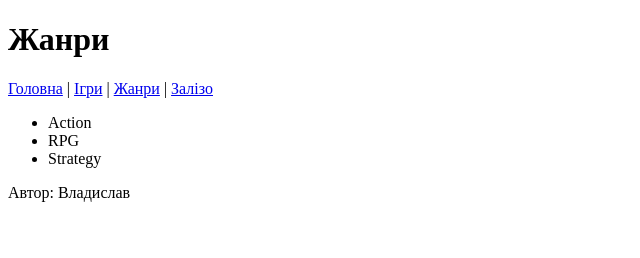
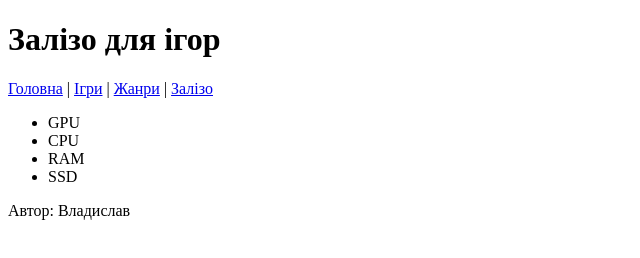
Before and after one commit to VladVoloshyn/games-project, a plain HTML site: page hardware.html in a window 1280 px wide. Shown: the whole page, without its empty margins (0-640 px from the left). Drawn offline with Linux system fonts and the light colour scheme.

Commit message:
lab2: links images lists tables iframe formatting

```diff
--- a/hardware.html
+++ b/hardware.html
@@ -1,9 +1,9 @@
 <!doctype html><html lang="uk"><head>
 <meta charset="utf-8"><meta name="author" content="Владислав">
-<title>Ігри — жанри</title>
+<title>Ігри — залізо</title>
 </head><body>
-<h1>Жанри</h1>
+<h1>Залізо для ігор</h1>
 <nav><a href="index.html">Головна</a> | <a href="games.html">Ігри</a> | <a href="genres.html">Жанри</a> | <a href="hardware.html">Залізо</a></nav>
-<ul><li>Action</li><li>RPG</li><li>Strategy</li></ul>
+<ul><li>GPU</li><li>CPU</li><li>RAM</li><li>SSD</li></ul>
 <p>Автор: Владислав</p>
 </body></html>
```
